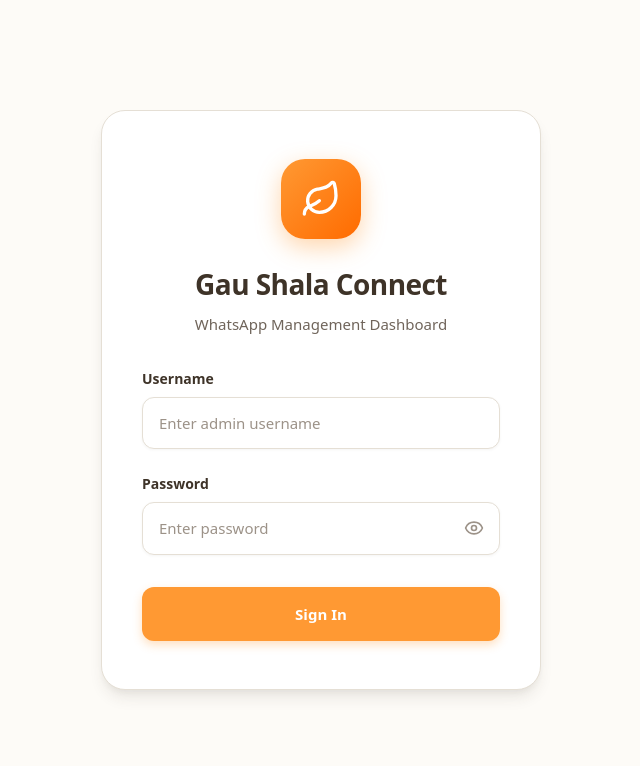
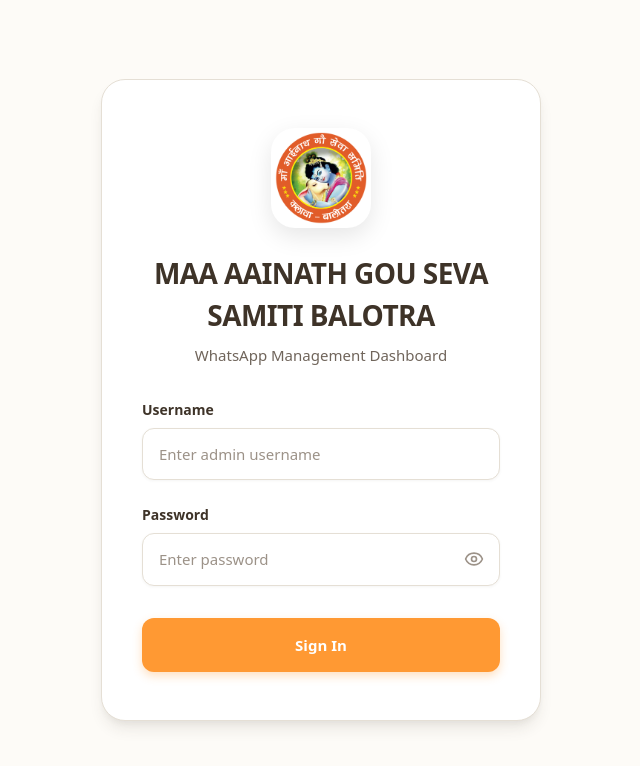
Before and after one commit to PiyushASSUDANI123/wpautomation_frontend, a Next.js app: page /login in a window 1280 px wide. Shown: the top 766 px of the page, without its empty margins (319-959 px from the left). Built offline with nearby package versions, Linux system fonts and the light colour scheme.

Commit message:
Update login page logo and title

```diff
--- a/app/login/page.js
+++ b/app/login/page.js
@@ -61,18 +61,23 @@
         textAlign: "center"
       }}>
         <div style={{
-          width: "80px",
-          height: "80px",
-          background: "linear-gradient(135deg, var(--accent) 0%, #ff6b00 100%)",
-          borderRadius: "24px",
-          display: "flex",
-          alignItems: "center",
-          justifyContent: "center",
+          width: "100px",
+          height: "100px",
           margin: "0 auto 24px",
-          color: "white",
-          boxShadow: "0 8px 24px rgba(255, 153, 51, 0.4)"
         }}>
-          <Leaf size={40} />
+          <img
+            src="/logo.png"
+            alt="Maa Aainath Logo"
+            style={{
+              width: "100%",
+              height: "100%",
+              objectFit: "contain",
+              borderRadius: "24px",
+              backgroundColor: "white",
+              padding: "4px",
+              boxShadow: "0 8px 24px rgba(0,0,0,0.1)"
+            }}
+          />
         </div>
 
         <h1 style={{
@@ -82,7 +87,7 @@
           marginBottom: "8px",
           letterSpacing: "-0.02em"
         }}>
-          Gau Shala Connect
+          MAA AAINATH GOU SEVA SAMITI BALOTRA
         </h1>
         <p style={{
           fontSize: "15px",
```
